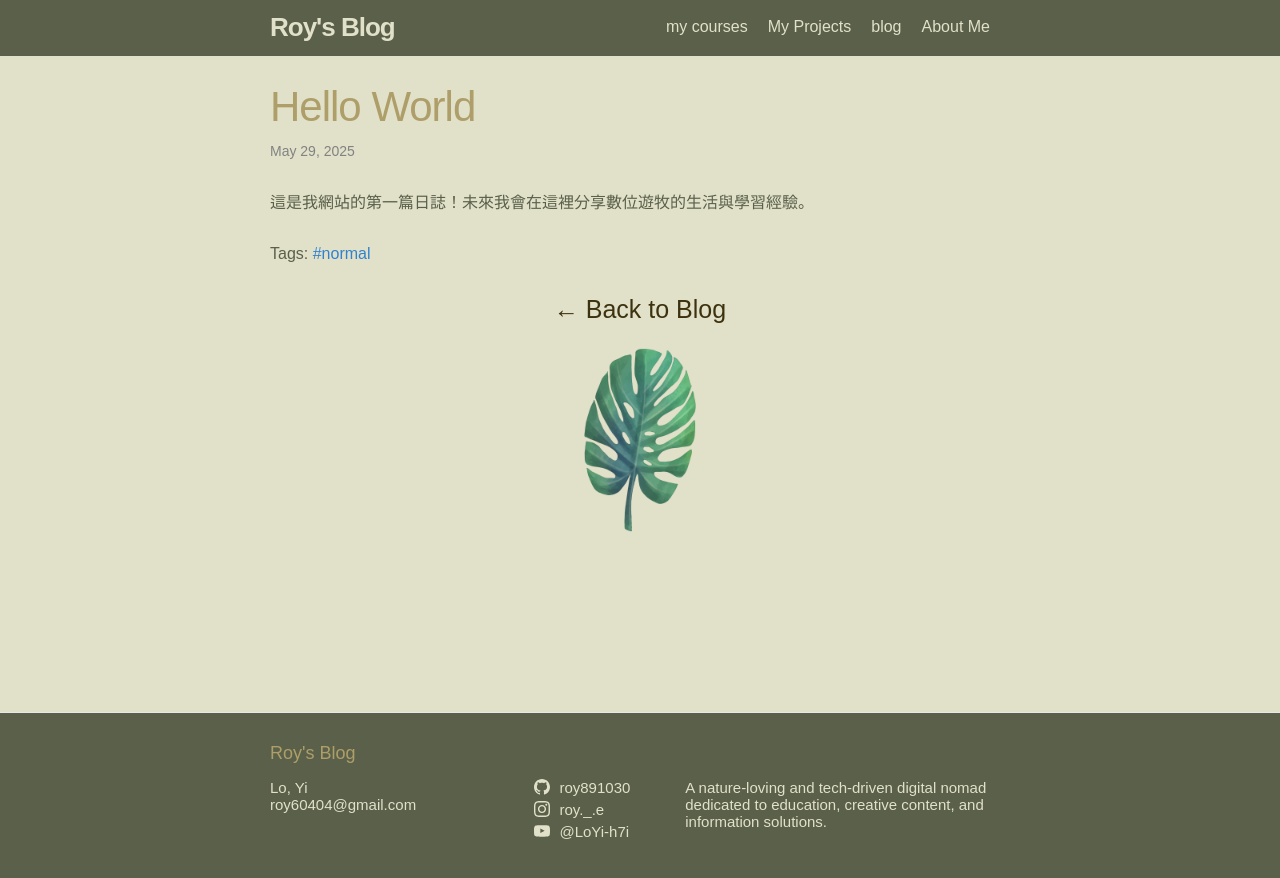
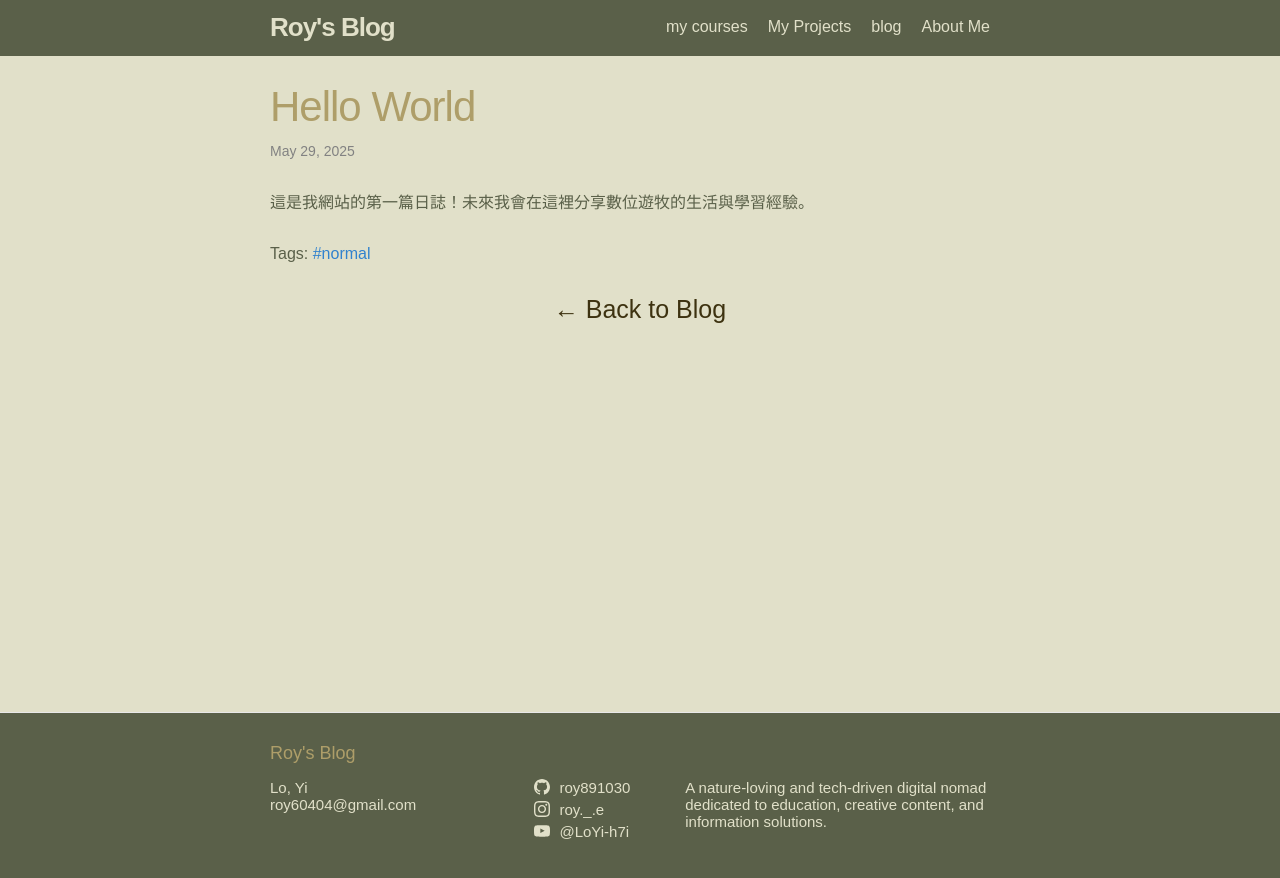
Before and after one commit to roy891030/roy891030.github.io, a Jekyll site: the page built from _posts/2025-05-29-hello-world.md, in a window 1280 px wide. Shown: the top 878 px of the page. Built offline with Jekyll 4.4.1, drawn with Linux system fonts in a browser that asks for light colours; some web fonts are replaced.

Commit message:
加了個葉子跟back to blog連結->剪掉葉子

```diff
--- a/_layouts/post.html
+++ b/_layouts/post.html
@@ -38,7 +38,4 @@ layout: default
 
 <div style="margin-top: 2rem; text-align: center;">
   <a href="{{ '/blog/' | relative_url }}" style="color: #3D3210; font-size: 25px;">← Back to Blog</a>
-  <div style="margin-top: 1rem;">
-    <img src="{{ '/assets/images/monstera.png' | relative_url }}" alt="monstera" style="max-width: 200px; opacity: 0.85;">
-  </div>
 </div>
```
